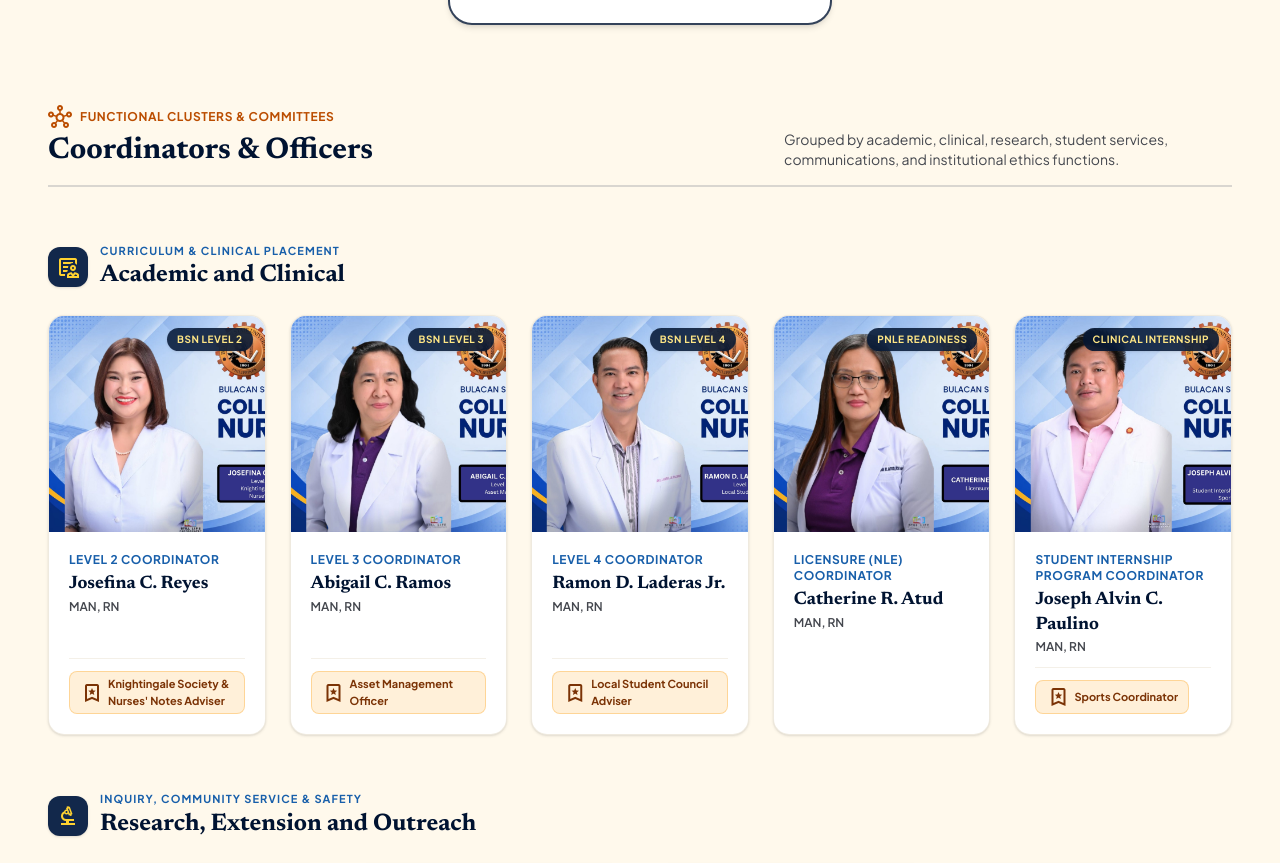
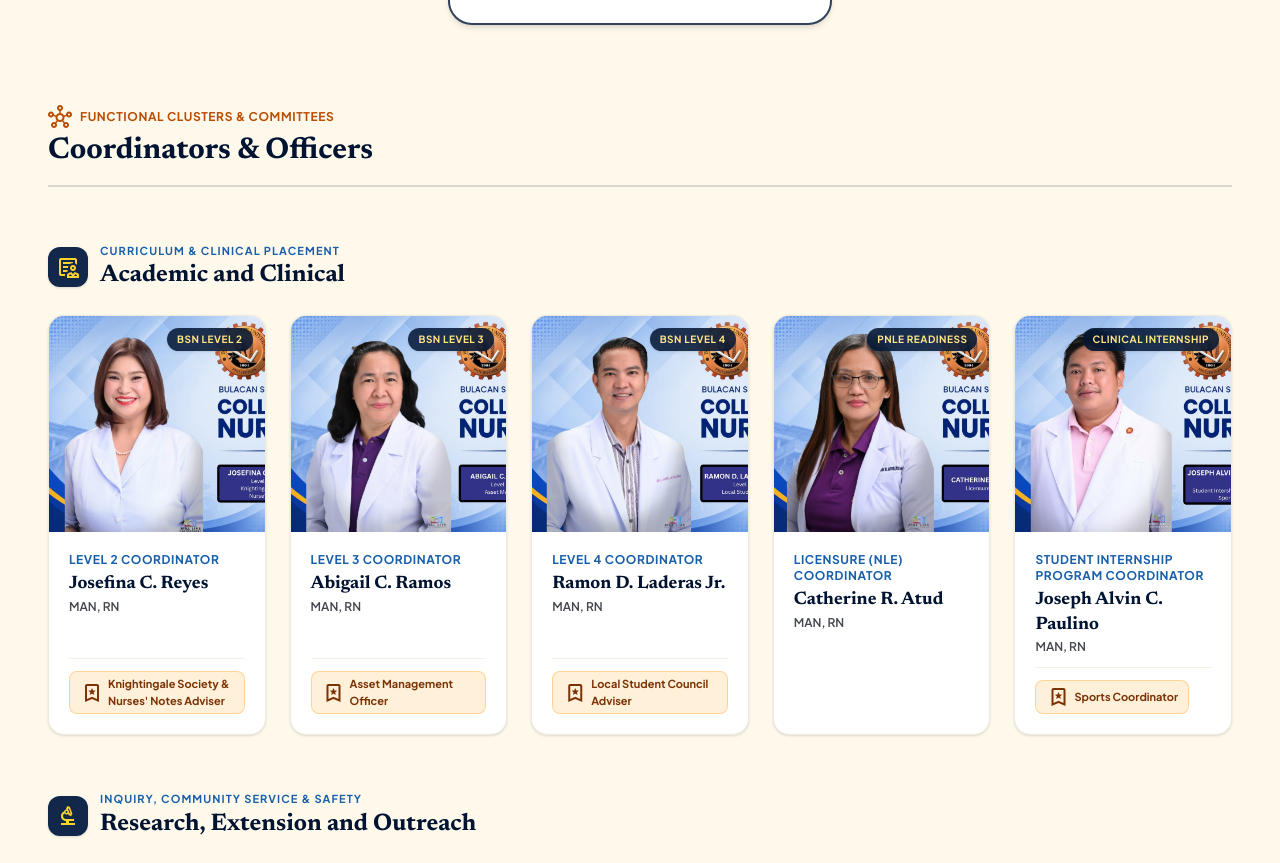
Before and after one commit to Hinicus/TatakCON-vue, a Vue app: page /faculty in a window 1280 px wide. Shown: the part 2788-3651 px from the top of the page. Built offline with nearby package versions, Linux system fonts and the light colour scheme.

Commit message:
Remove leftover elements

```diff
--- a/src/views/FacultyView.vue
+++ b/src/views/FacultyView.vue
@@ -248,10 +248,6 @@
               Coordinators &amp; Officers
             </h2>
           </div>
-          <p class="text-xs sm:text-sm text-on-surface-variant max-w-md">
-            Grouped by academic, clinical, research, student services,
-            communications, and institutional ethics functions.
-          </p>
         </div>
 
         <!-- Loop Through Functional Clusters -->
```
